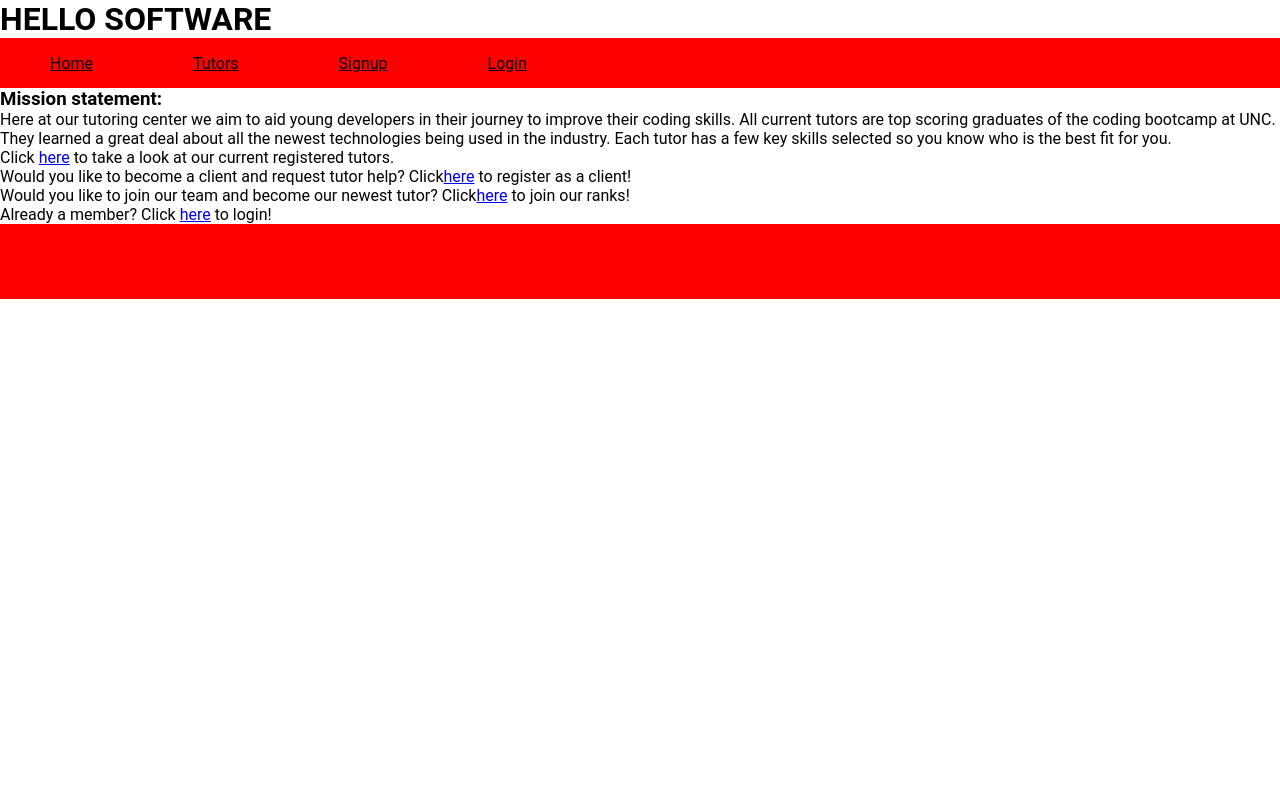
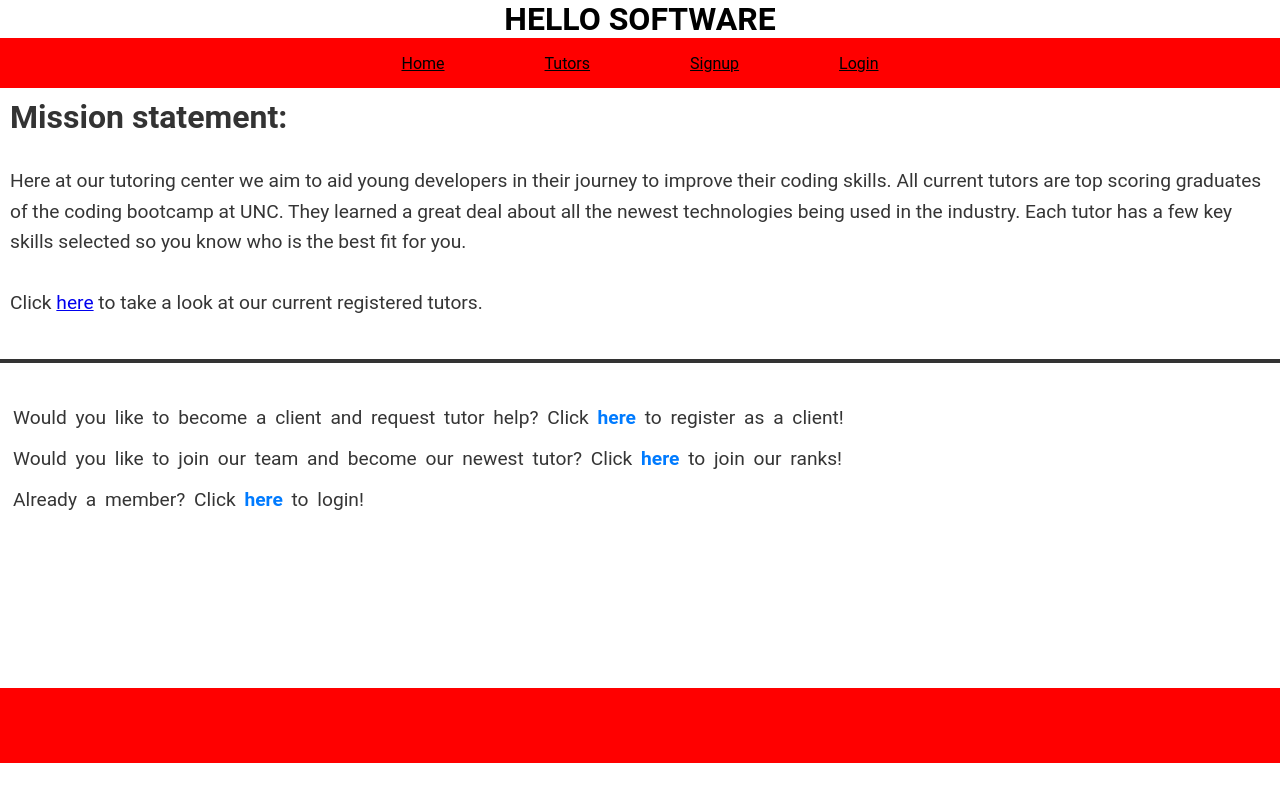
Before and after one commit to Jeremyethridge/Hello-Software, a React (Vite) app in the folder client/: page / in a window 1280 px wide. Built offline with nearby package versions, Linux system fonts and the light colour scheme.

Commit message:
added css to homepage, added data && data.getTutors, and aligned mainHeader and Navbar ;

```diff
--- a/client/src/components/MainHeader/titleStyle.jsx
+++ b/client/src/components/MainHeader/titleStyle.jsx
@@ -3,5 +3,6 @@ import styled from "styled-components"
 export const CompanyName = styled.h1`
         display: flex;
         text-align: center;
+        justify-content: center;
         Font family: Tahoma,Verdana,Segoe,sans-serif;
 `
--- a/client/src/components/Navbar/elements.jsx
+++ b/client/src/components/Navbar/elements.jsx
@@ -7,6 +7,7 @@ export const Nav = styled.nav`
     color: #000000;
     display: flex;
     height: 50px;
+    justify-content: center;
 `
 
 export const Menu = styled.div`
--- a/client/src/pages/Home/Home.css
+++ b/client/src/pages/Home/Home.css
@@ -0,0 +1,59 @@
+body {
+    font-family: 'Geologica', sans-serif;
+  }
+
+  * {
+    margin: 0;
+    padding: 0;
+    box-sizing: border-box;
+  }
+
+  .home-page {
+    height: 75vh;
+  }
+
+  .mission {
+    border-bottom: 4px solid #333333;
+    padding-bottom: 20px;
+    margin-bottom: 20px;
+  }
+
+  .mission h3 {
+    padding: 10px;
+    color: #333;
+    font-size: 2rem;
+    margin-bottom: 10px;
+  }
+
+  .mission p {
+    padding: 10px;
+    line-height: 1.6;
+    color: #353535;
+    margin-bottom: 10px;
+    font-size: 1.2rem;
+  }
+
+  .login-signup {
+    margin-top: 20px;
+    word-spacing: 7px;
+    padding: 10px;
+  }
+
+  .login-signup a {
+    color: #007bff;
+    text-decoration: none;
+    font-weight: bold;
+  }
+
+  .login-signup a:hover {
+    text-decoration: underline;
+  }
+
+  .login-signup p {
+    color: #353535;
+    margin-top: 10px;
+    word-spacing: 4px;
+    padding: 3px;
+    line-height: 1.3;
+    font-size: 1.2rem;
+  }
--- a/client/src/pages/Home/Home.jsx
+++ b/client/src/pages/Home/Home.jsx
@@ -1,8 +1,11 @@
+import '../Home/Home.css';
+
 export function Home() {
   return (
-    <>
+  <><div className='home-page'>
       <div className="mission">
         <h3>Mission statement:</h3>
+
         <p>
           Here at our tutoring center we aim to aid young developers in their
           journey to improve their coding skills. All current tutors are top
@@ -16,21 +19,23 @@ export function Home() {
           registered tutors.
         </p>
       </div>
-      <div className="login/signup">
+
+      <div className="login-signup">
         <p>
           Would you like to become a client and request tutor help? Click
-          <a href="/Signup">here</a> to register as a client!
+          <a href="/Signup"> here</a> to register as a client!
         </p>
 
         <p>
           Would you like to join our team and become our newest tutor? Click
-          <a href="/Signup">here</a> to join our ranks!
+          <a href="/Signup"> here</a> to join our ranks!
         </p>
 
         <p>
           Already a member? Click <a href="/Login">here</a> to login!
         </p>
       </div>
+    </div>
     </>
   );
 }
--- a/client/src/pages/Tutors/Tutors.css
+++ b/client/src/pages/Tutors/Tutors.css
@@ -0,0 +1,37 @@
+body {
+    font-family: 'Geologica', sans-serif;
+font-family: 'Roboto', sans-serif;
+}
+
+* {
+  margin: 0;
+  padding: 0;
+  box-sizing: border-box;
+}
+
+.tutor-container {
+    display: flex;
+    justify-content: center;
+    align-items: center;
+    border-radius: 5px;
+  }
+
+  h3 {
+    color: #333;
+    font-size: 18px;
+  }
+
+  h4 {
+    color: #555;
+    font-size: 16px;
+  }
+
+  ul {
+    list-style-type: none;
+    padding: 0;
+  }
+
+  li {
+    margin-bottom: 5px;
+    font-weight: bold;
+  }
--- a/client/src/pages/Tutors/Tutors.jsx
+++ b/client/src/pages/Tutors/Tutors.jsx
@@ -4,20 +4,20 @@ import { QueryTutors } from "../../utils/queries";
 export function Tutors() {
   const { loading, data } = useQuery(QueryTutors);
 
-  if (!loading) {
+  if (!loading && data && data.getTutors) {
     return (
       <>
         {data.getTutors.map((tutor) => {
           return (
-            <>
-              <h3 key={tutor.name}>{tutor.name}</h3>
-              <h4 key={tutor.rate}>{tutor.rate}</h4>
-              <ul key={tutor.skill}>
+            <div key={tutor.name}>
+              <h3>{tutor.name}</h3>
+              <h4>{tutor.rate}</h4>
+              <ul>
                 {tutor.skill.map((skill) => (
                   <li key={skill}>{skill}</li>
                 ))}
               </ul>
-            </>
+            </div>
           );
         })}
       </>
```
